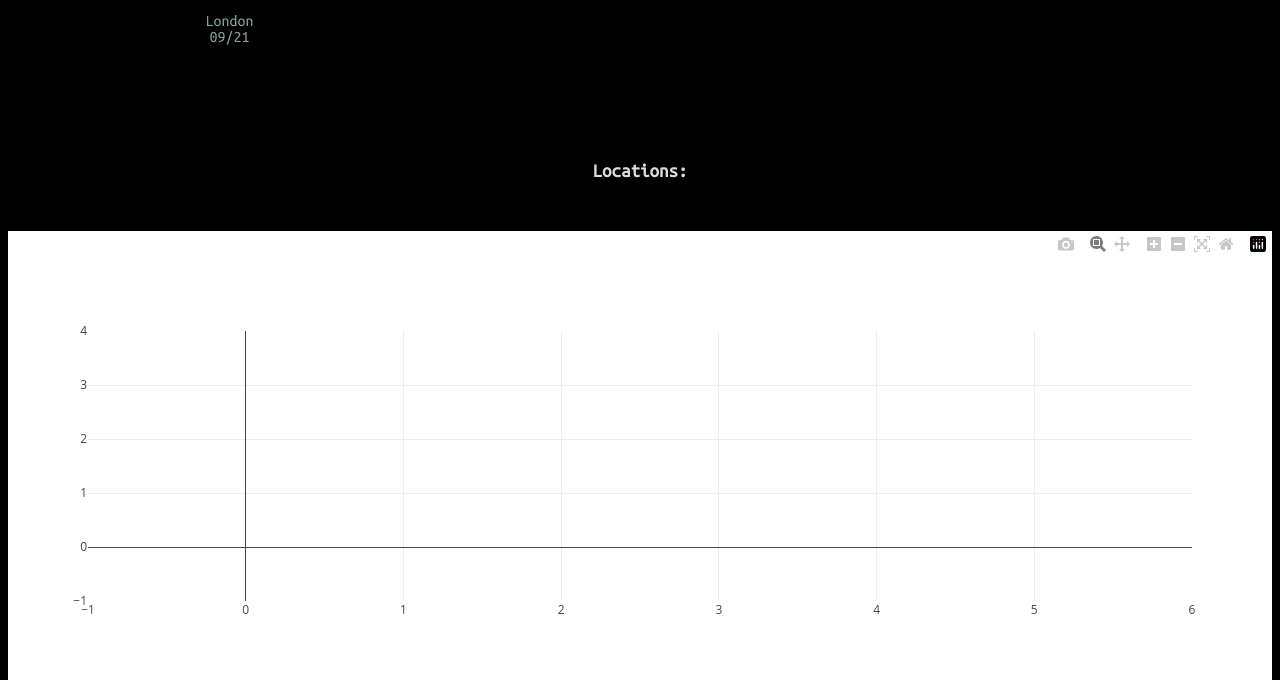
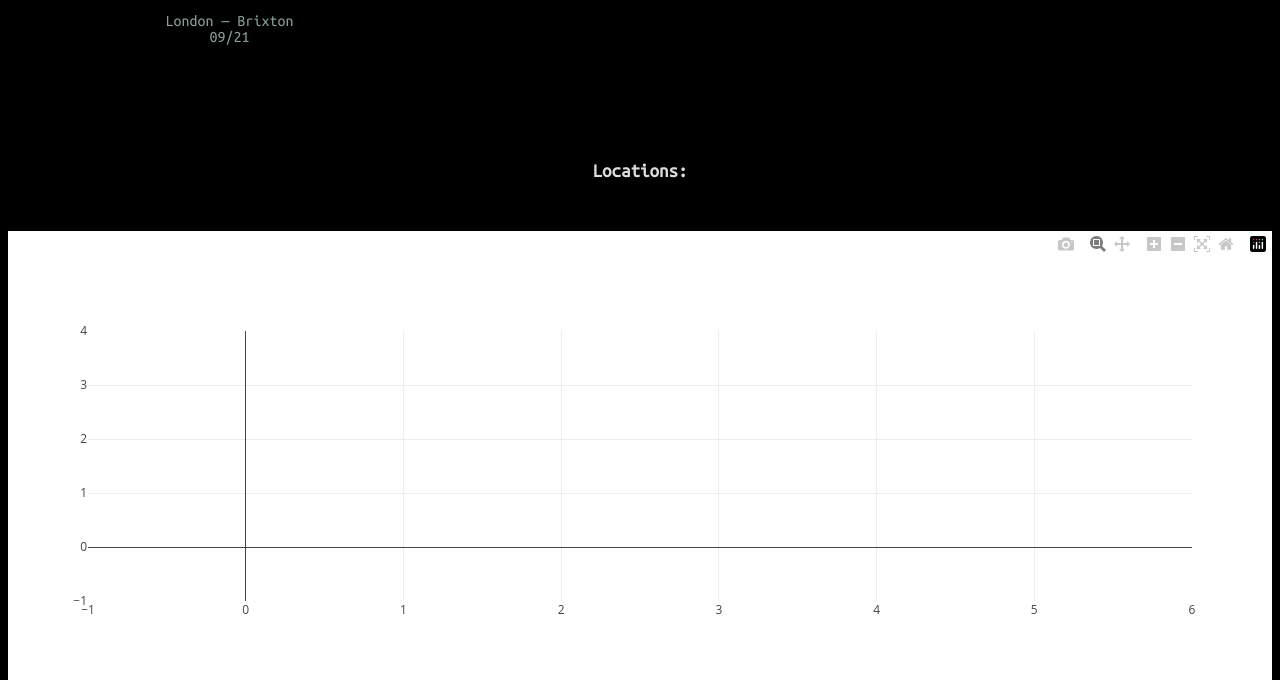
Before and after one commit to an-sla/portfolio_webapp, a Flask app: template templates/index.html in a window 1280 px wide. Shown: the part 1028-1708 px from the top of the page. Run offline with Flask 2, Linux system fonts and the light colour scheme; the template is opened without the code that fills it: most values are stand-ins (such as "Sample title", 1, 10 or a date in 2020); parts of the project's set-up code (start-up, migrations or seed data) failed here and were passed over; some libraries are stand-ins or nearby versions.

Commit message:
edited structure

```diff
--- a/templates/index.html
+++ b/templates/index.html
@@ -35,7 +35,7 @@
                 <a href="/london_centre">
                     <img src=https://drive.google.com/uc?id=1isOKKMi2f3XL6c4ecdta1uRILPe7qL2C alt="London" style="width:100%">
                 </a>
-                <div class="caption center-block">London<br>10/21</div>
+                <div class="caption center-block">London — centre<br>10/21</div>
             </div>
         </div>
         <div class="row side-buffers vertical-buffers">
@@ -43,7 +43,7 @@
                 <a href="/london_brixton">
                     <img src="https://drive.google.com/uc?id=1sXPAfxHbqCN-SoJrMUEsvy4XRp_YfU40" alt="London1" style="width:100%">
                 </a>
-                <div class="caption center-block">London<br>09/21</div>
+                <div class="caption center-block">London — Brixton<br>09/21</div>
             </div>
             <div class="column" style="width: 20%; padding: 25px 5px"></div>
             <div class="column" style="width: 20%; padding: 25px 5px"></div>
```
